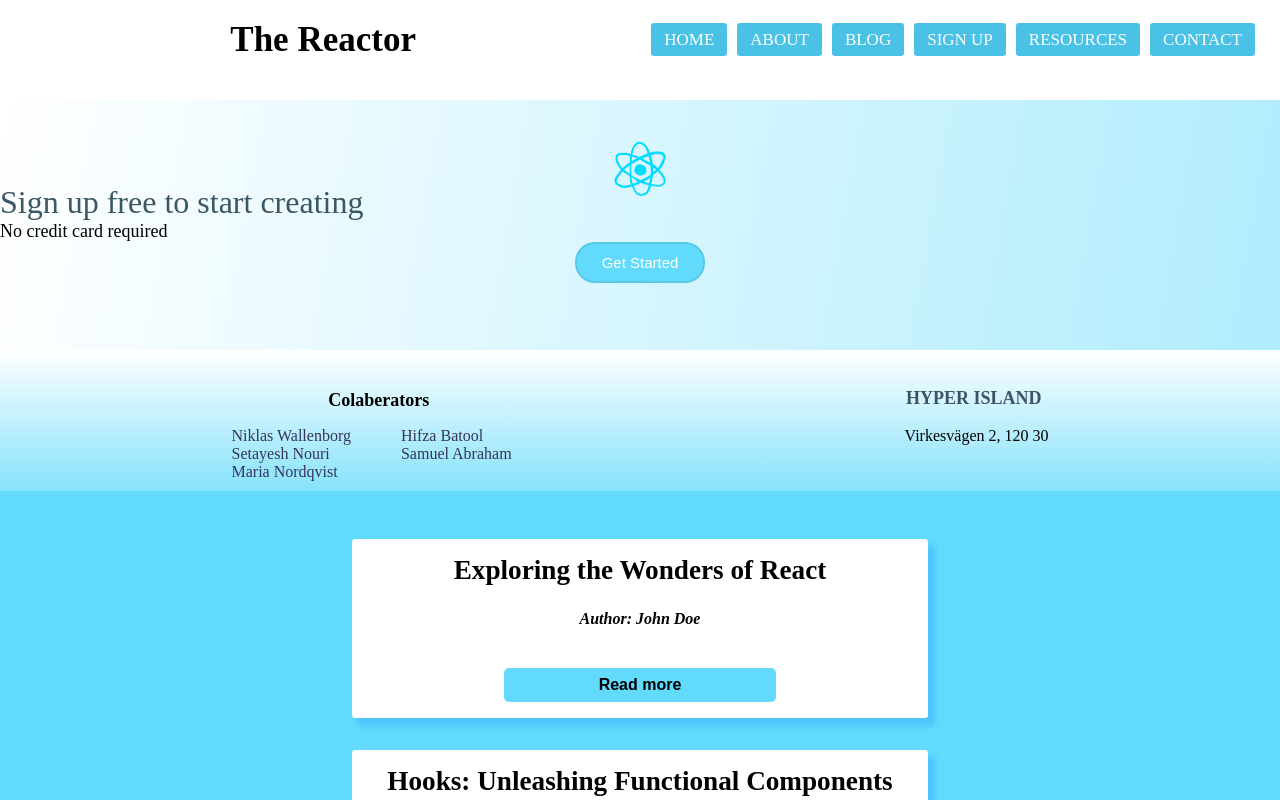
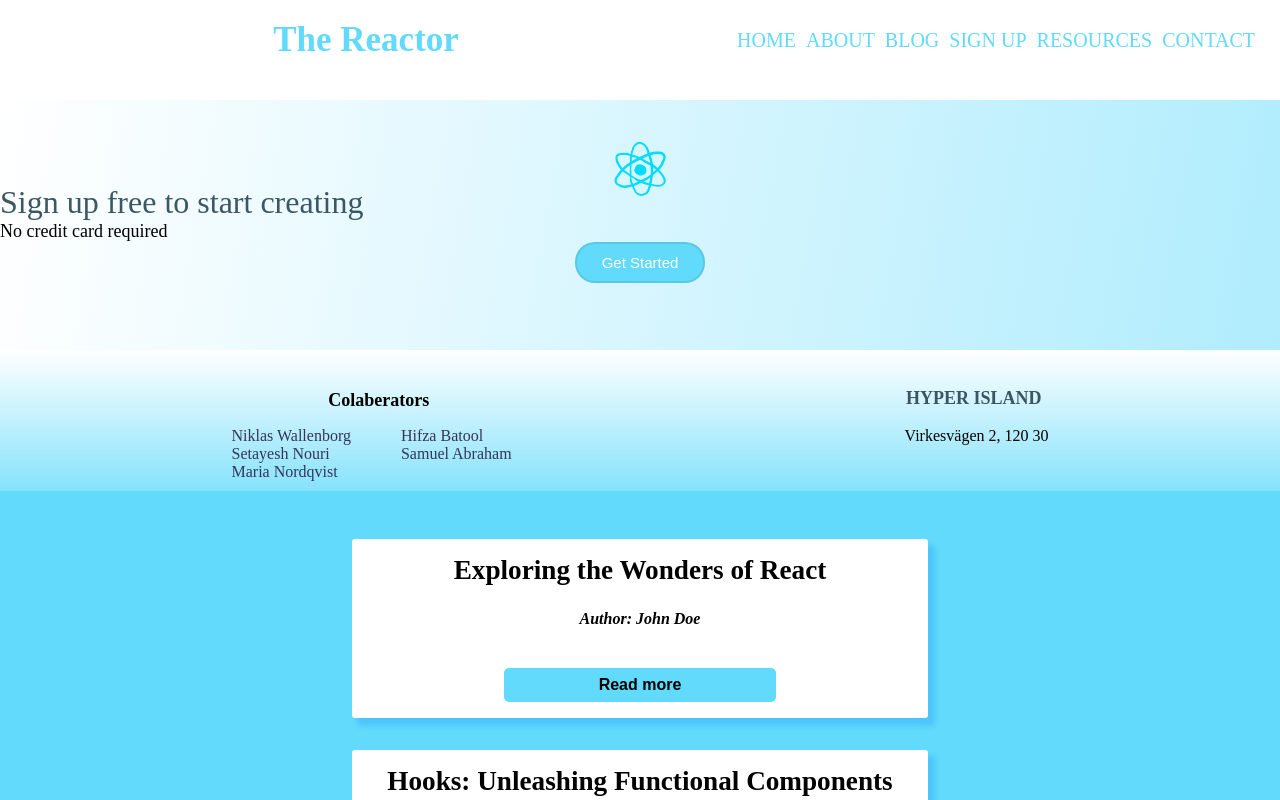
Before and after one commit to marianordqvist/React-blog-project, a React (Vite) app: page / in a window 1280 px wide. Shown: the top 800 px of the page. Built offline with nearby package versions, Linux system fonts and the light colour scheme.

Commit message:
Update Header.css

```diff
--- a/src/components/Header/Header.css
+++ b/src/components/Header/Header.css
@@ -7,7 +7,7 @@
 }
 .global-header{
     display: flex;
-    background-color: #61DAFB;
+    background-color: #087EA4;
 
 
 }
@@ -16,7 +16,7 @@
     width:100%;
 }
 .logo{
-    color: black;
+    color: #61DAFB;
     font-size: 35px;
     line-height: 80px;
     padding: 0 100px;
@@ -27,6 +27,7 @@
     height:60px;
     padding-right: 10px;
     margin-bottom: -20px;
+
 }
 nav ul{
     float:right;
@@ -39,14 +40,15 @@ nav ul li{
     margin: 0 5px;
 }
 nav ul li a{
-    color:white;
-    font-size: 17px;
-    padding: 7px 13px;
+    color:#61DAFB;
+  /*  color:white;*/
+    font-size: 20px;
+
     border-radius: 3px;
     text-transform: uppercase;
 }
 a.active,a:hover{
-    background: #4ac2e6;
+   /* background: #4ac2e6;*/
     transition: .5s;
 
 }
@@ -57,13 +59,14 @@ a.active,a:hover{
     background: none;
     border: none;
     padding: 10px;
+
   }
 
   .bar {
     display: block;
     width: 25px;
     height: 3px;
-    background-color: white;
+  /*  background-color: white;*/
     margin: 5px 0;
     transition: 0.4s;
   }
@@ -89,18 +92,19 @@ a.active,a:hover{
         padding-left: 50px;
     }
 nav ul li a{
-    font-size: 16px;
+    font-size: 20px;
 }
 }
 @media (max-width: 858px){
     .checkbtn{
        display:block;
     }
+
     ul{
         position: fixed;
         width:100%;
         height: 100vh;
-        background: #087EA4;
+        background:#087EA4 ;
         top: 80px;
         left:-100%;
         text-align: center;
@@ -124,4 +128,3 @@ nav ul li a{
     left: 0;
  }
 }
-/* changes for test*/
```
